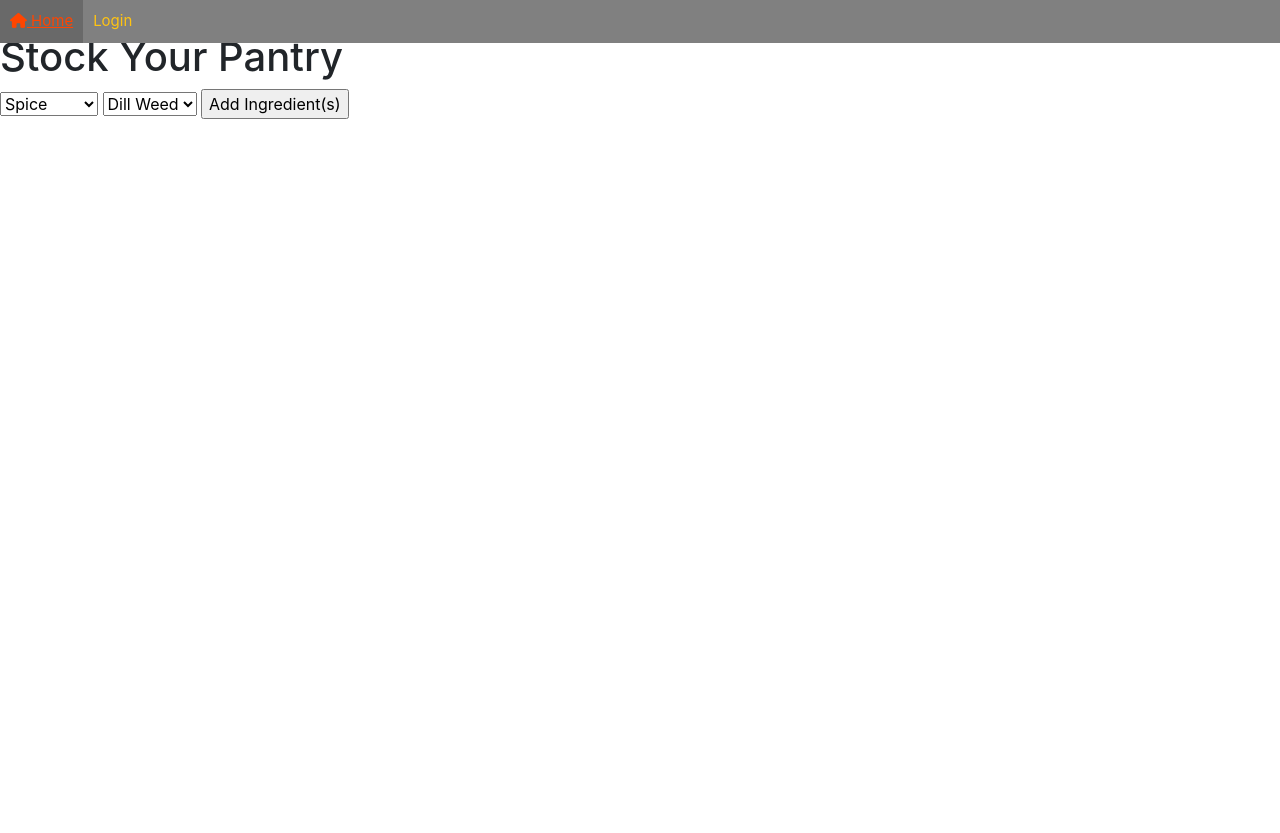
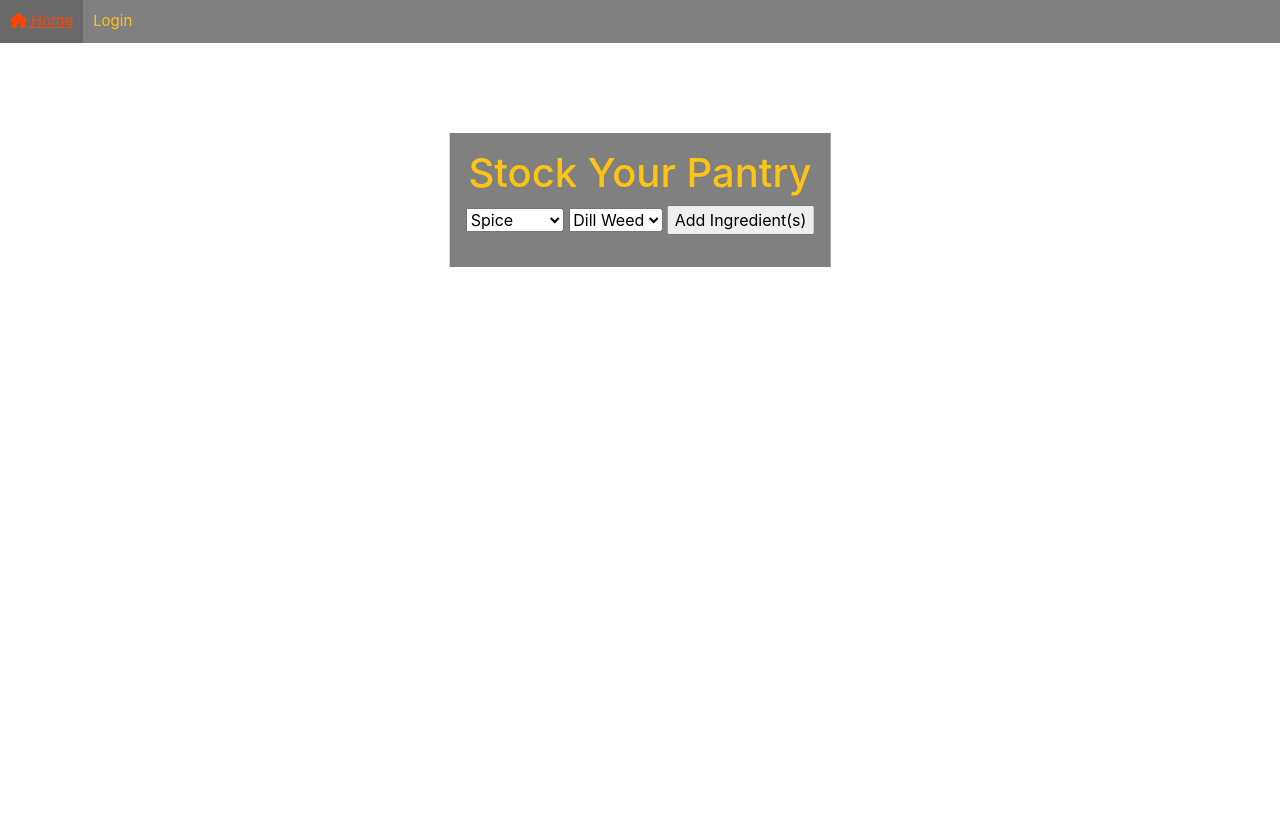
Before and after one commit to Joshhnatek/cmpe131proj, a Flask app: page /stock_pantry in a window 1280 px wide. Before the commit the page ends 119 px from the top, so only its background shows below. Run offline with Flask 2, Linux system fonts and the light colour scheme; data comes from the database, SQL or seed files in the repository; some libraries are stand-ins or nearby versions.

Commit message:
Added container around dropdowns and add ingredient button

```diff
--- a/app/static/css/ingredientstyle.css
+++ b/app/static/css/ingredientstyle.css
@@ -9,7 +9,7 @@
 .ingredient_container{
     position: absolute;
     background-color: gray;
-    top: 25%;
+    top: 35%;
     left: 50%;
     transform: translate(-50%, -50%);
     padding: 16px;
--- a/app/static/css/stockpantrystyle.css
+++ b/app/static/css/stockpantrystyle.css
@@ -0,0 +1,18 @@
+.stock_pantry_img{
+    height: 100%;
+    background-repeat: no-repeat;
+    background-position: center;
+    background-size: cover;
+    /*background-image: url("");*/
+}
+
+.stock_pantry{
+    position: absolute;
+    top: 25%;
+    left: 50%;
+    transform: translate(-50%, -50%);
+    background-color: gray;
+    color: #FFC312;
+    text-align: center;
+    padding: 16px;
+}
--- a/app/templates/stock_pantry.html
+++ b/app/templates/stock_pantry.html
@@ -1,14 +1,14 @@
 {% extends 'base.html' %}
 
 {% block content %}
-<h1>Stock Your Pantry</h1>
+<div class="stock_pantry_img">
+    <div class="stock_pantry">
+    <h1>Stock Your Pantry</h1>
 
-<body>
     <form method = 'POST'>
         {{ form.category }}
         {{ form.name }}
         {{ form.submit }}
-
     </form>
 
     <script>
@@ -32,6 +32,6 @@
             });
         }
     </script>
-</body>
-
+    </div>
+</div>
 {% endblock %}
```
